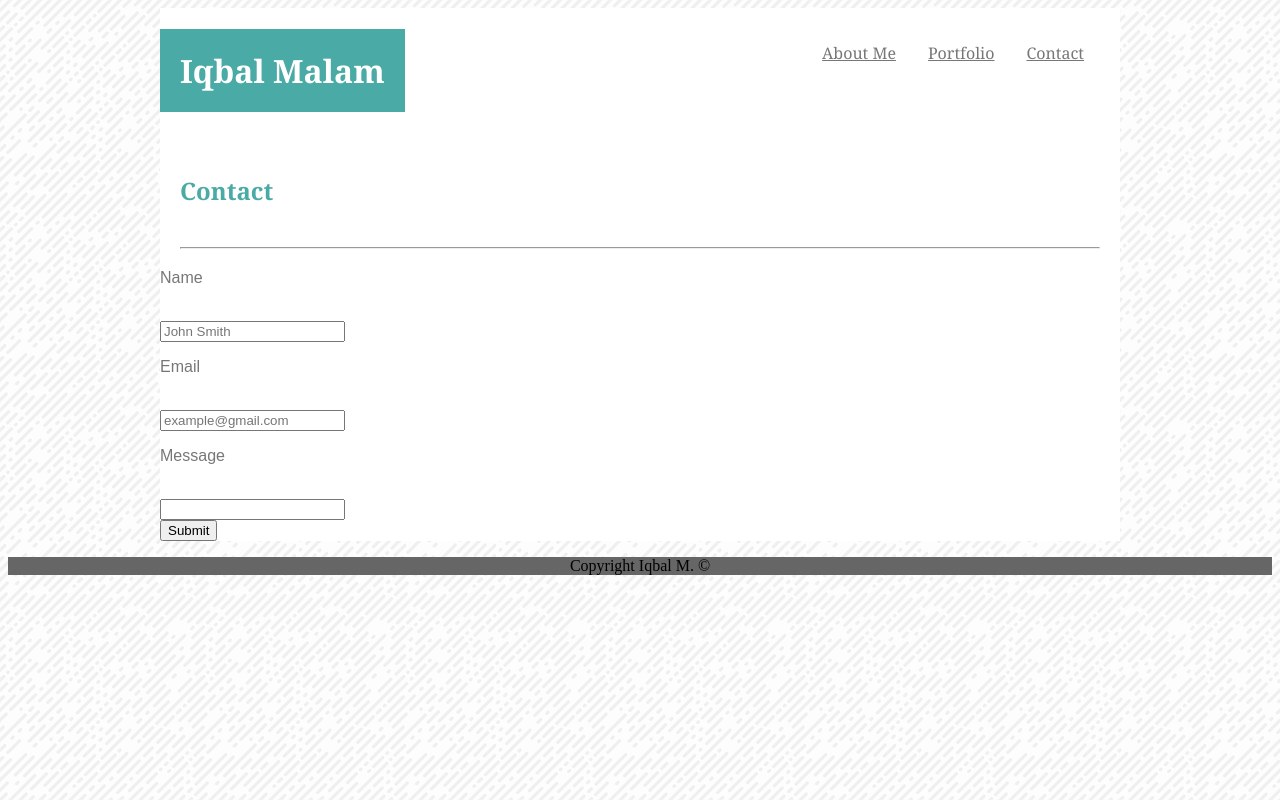
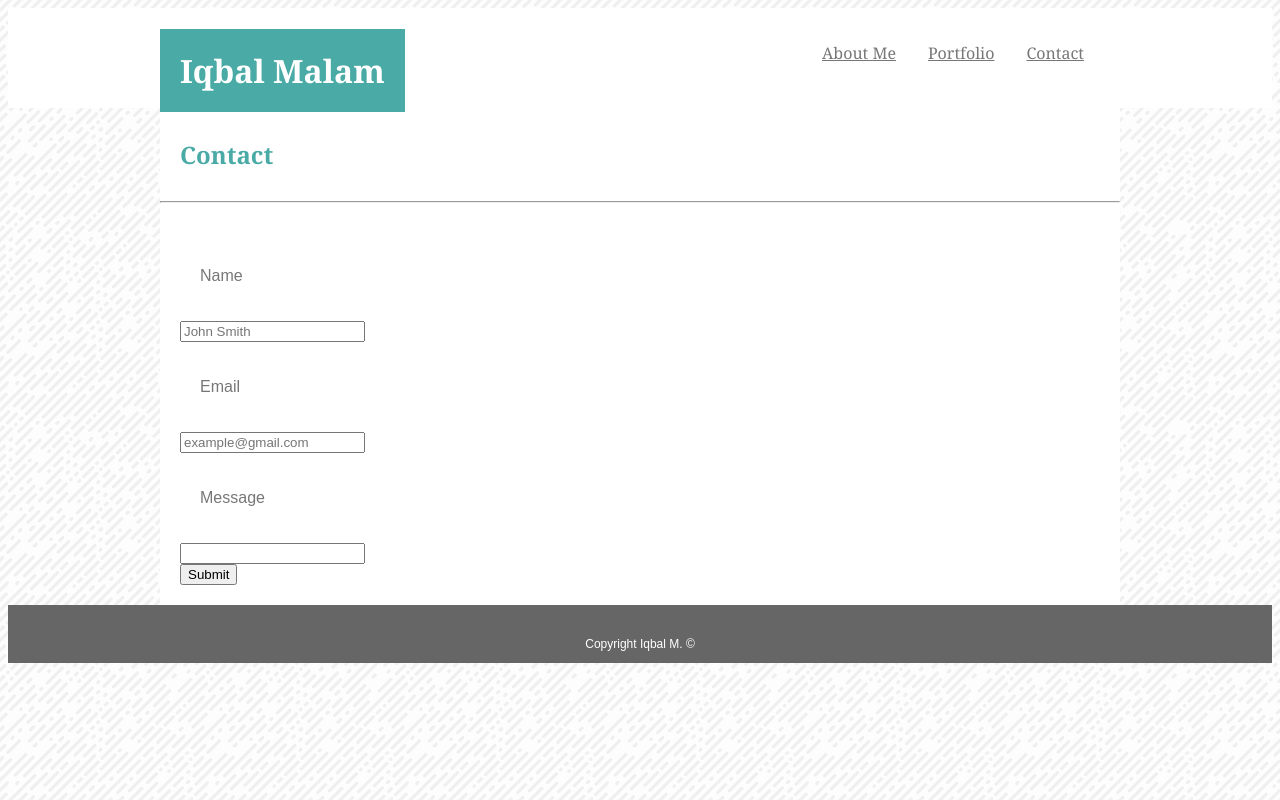
Before and after one commit to imalam64/Basic-Portfolio, a plain HTML site: page contact.html in a window 1280 px wide. Drawn offline with Linux system fonts and the light colour scheme.

Commit message:
fixed footer and header

```diff
--- a/assets/css/style.css
+++ b/assets/css/style.css
@@ -64,15 +64,15 @@ body{
     font-family: 'Georgia', Times, Times New Roman, serif;
     color: #4aaaa5;
     padding: 20px;
+    margin-bottom: 10px;
+    margin-top: 10px;
 }
 
-.contents hr{
-    margin: 20px;
-}
 
 .contents p{
     font-family: 'Arial', 'Helvetica Neue', Helvetica, sans-serif;
     color: #777777;
+    padding: 20px;
 }
 
 .profile{
@@ -81,9 +81,21 @@ body{
   object-fit: contain;
 }
 
+.form{
+padding: 20px;
+float: left;
+object-fit: contain;
+}
+
 .footer{
     clear: both;
+    overflow: auto;
     width: 100%;
     text-align: center;
     background-color: #666666;
+    color: #ffffff;
+    font-family: 'Arial', 'Helvetica Neue', Helvetica, sans-serif;
+    font-size: 12px;
+    padding-top: 20px;
+    border-top: 10px #4aaaa5;
 }
--- a/contact.html
+++ b/contact.html
@@ -5,33 +5,33 @@
     <link rel="stylesheet" type="text/css" media="screen" href="assets/css/style.css" />
 </head>
 <body>
-    <div class="header">
+    <div class="banner">
+        <div class ="header">
             <h1>Iqbal Malam</h1>
-
                 <ul>
-        <li><a href="index.html">About Me</a></li>
-        <li><a href="portfolio.html">Portfolio</a></li>
-        <li><a href="contact.html">Contact</a></li>
+                    <li class="indexbttn"><a href="index.html">About Me</a></li>
+                    <li class="portfoliobttn"><a href="portfolio.html">Portfolio</a></li>
+                    <li class="contactbtttn"><a href="contact.html">Contact</a></li>
                 </ul>
+        </div>
     </div>
 
 
     <div class="contents">
         <h2>Contact</h2>
         <hr>
+        <div class ="form">
             <p>Name</p>
-            <br>
                 <input type="text" name="name" placeholder="John Smith">
                 <br>
             <p>Email</p>
-            <br>
                 <input type="text" name="email" placeholder="example@gmail.com">
                 <br>
             <p>Message</p>
-            <br>
                 <input type="text" name="message">
                 <br>
             <input type="submit" value="Submit">
+        </div>
     </div>
 
     <div class="footer">
```
Also changed, not shown: portfolio.html (+9 -8 lines). Lines whose indentation alone changed are shown as unchanged.
